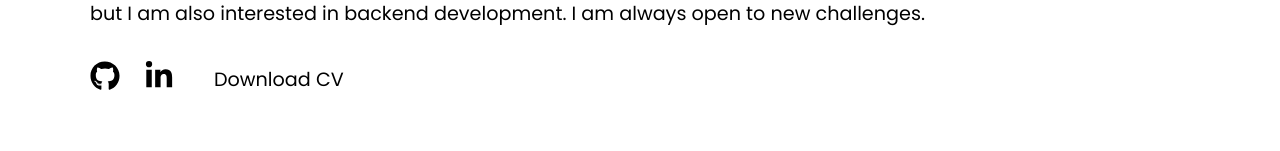
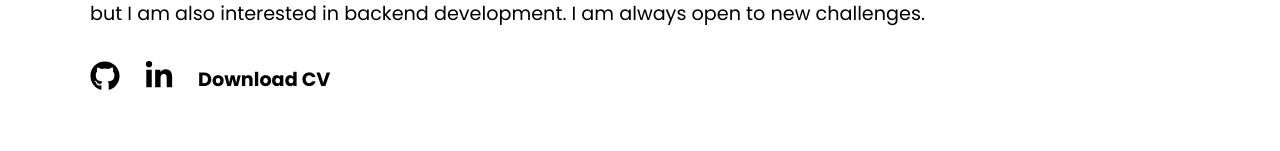
Before and after one commit to shehabshalan/minimal-react-portfolio, a React (Vite) app: page / in a window 1280 px wide. Shown: the part 316-467 px from the top of the page. Built offline with nearby package versions, Linux system fonts and the light colour scheme.

Commit message:
removed btn

```diff
--- a/src/components/About/About.css
+++ b/src/components/About/About.css
@@ -28,17 +28,11 @@
 }
 .about .about-links a {
   font-size: 1.2rem;
-  font-weight: 500;
+  font-weight: 700;
   margin-right: 1.5rem;
   text-decoration: none;
+  transition: all 0.2s ease-in-out;
 }
-
-.about .btn a {
-  font-size: 1.2rem;
-  font-weight: 500;
-  text-decoration: none;
-  background-color: var(--light-theme-background);
-  padding: 0.5rem 1rem;
-  border-radius: 0.25rem;
-  color: var(--light-theme-color);
+.about .about-links a:hover {
+  transform: translateY(-5px);
 }
--- a/src/components/About/About.jsx
+++ b/src/components/About/About.jsx
@@ -3,21 +3,21 @@ import { FaGithub, FaLinkedinIn } from "react-icons/fa";
 import { about } from "../../data/portfolio";
 import "./About.css";
 const About = () => {
-  const { title, description } = about;
+  const { title, description, cv, github, linkedin } = about;
   return (
     <section className="about">
       <h1>{title}</h1>
       <p>{description}</p>
       <div className="about-links">
-        <a href="#">
+        <a href={github} target="_blank">
           <FaGithub className="icon" size={30} />
         </a>
-        <a href="#">
+        <a href={linkedin} target="_blank">
           <FaLinkedinIn className="icon" size={30} />
         </a>
-        <div className="btn">
-          <a href="#">Download CV</a>
-        </div>
+        <a href={cv} target="_blank">
+          Download CV
+        </a>
       </div>
     </section>
   );
```
